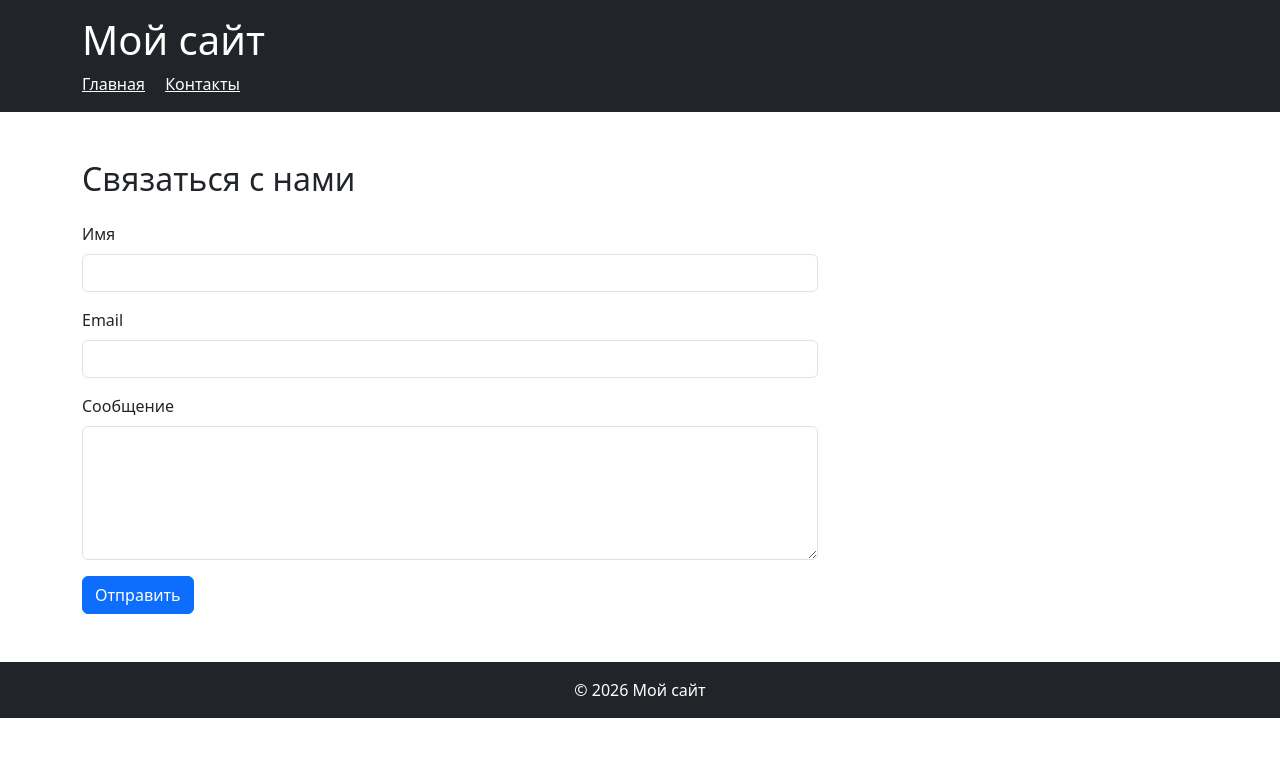
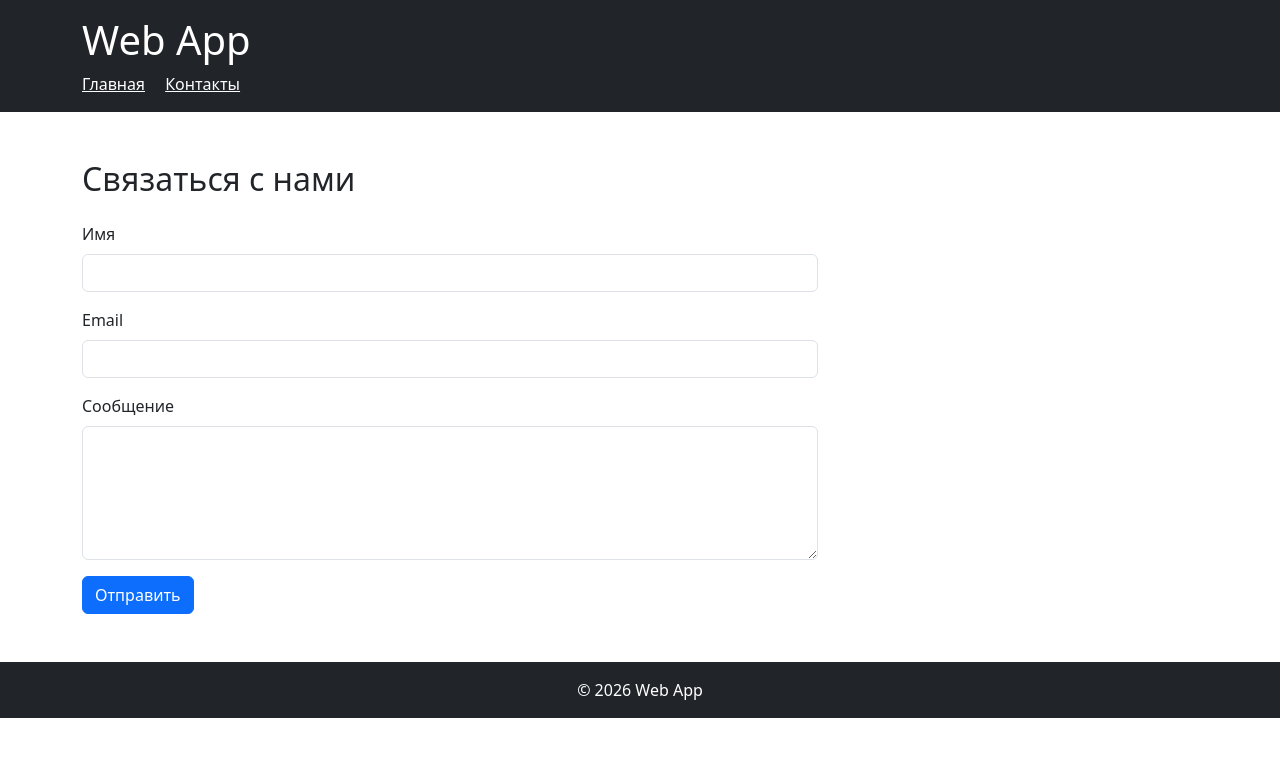
Before and after one commit to Nicole-wooe/web_app_homework, a Python web app: template templates/contacts.html in a window 1280 px wide. Shown: the top 757 px of the page. Run offline with Jinja, Linux system fonts and the light colour scheme; the template is opened without the code that fills it, so the values that code supplies are empty.

Commit message:
Обновлен footer

```diff
--- a/templates/contacts.html
+++ b/templates/contacts.html
@@ -12,7 +12,7 @@
 
 <header class="bg-dark text-white p-3">
     <div class="container">
-        <h1>Мой сайт</h1>
+        <h1>Web App</h1>
 
         <nav>
             <a href="/" class="text-white me-3">Главная</a>
@@ -67,7 +67,7 @@
 </main>
 
 <footer class="bg-dark text-white text-center p-3">
-    <p class="mb-0">© 2026 Мой сайт</p>
+    <p class="mb-0">© 2026 Web App</p>
 </footer>
 
 </body>
```
